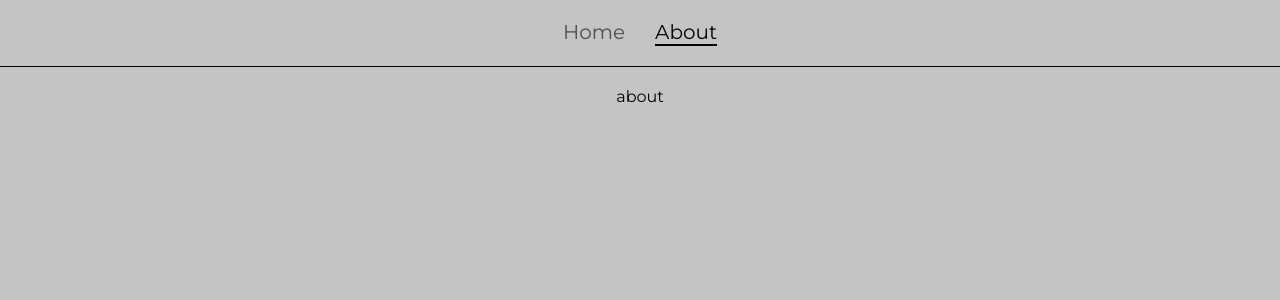
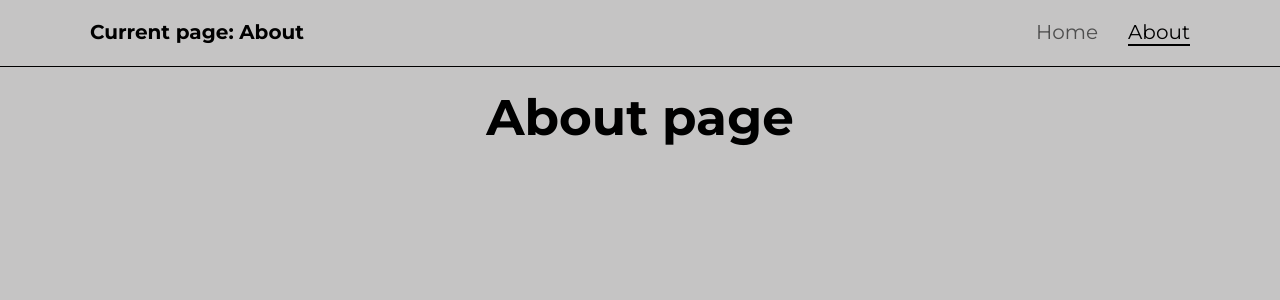
Before and after one commit to pedanmax/react-rss, a React (Vite) app in the folder react/: page /about in a window 1280 px wide. Shown: the top 300 px of the page. Built offline with nearby package versions, Linux system fonts and the light colour scheme.

Commit message:
feat:add name of current page to header

```diff
--- a/react/src/components/about/About.scss
+++ b/react/src/components/about/About.scss
@@ -1,4 +1,6 @@
 .about{
   text-align: center;
   padding: 20px 0;
+  font-size: 50px;
+  font-weight: 700;
 }
--- a/react/src/components/about/About.tsx
+++ b/react/src/components/about/About.tsx
@@ -3,7 +3,7 @@ import './About.scss';
 
 class About extends React.Component {
   render() {
-    return <div className='about'>about</div>;
+    return <div className='about'>About page</div>;
   }
 }
 
--- a/react/src/components/header/Header.scss
+++ b/react/src/components/header/Header.scss
@@ -3,10 +3,21 @@
   text-align: center;
   padding: 20px 0px;
   border-bottom: 1px solid #000;
+  &__container{
+    max-width: 1100px;
+    padding: 0 15px;
+    margin: 0 auto;
+    display: flex;
+    justify-content: space-between;
+  }
+  &__title{
+    font-weight: 700;
+  }
   &__navigation{
     display: flex;
     gap: 30px;
-    justify-content: center;
+    justify-content: flex-end;
+
   }
   &__item{
     color: #4e4e4e;
--- a/react/src/components/header/Header.tsx
+++ b/react/src/components/header/Header.tsx
@@ -2,18 +2,46 @@ import React from 'react';
 import { NavLink } from 'react-router-dom';
 import './Header.scss';
 
-class Header extends React.Component {
+class Header extends React.Component<Record<string, never>, { currentPage: string }> {
+  constructor(props: Record<string, never>) {
+    super(props);
+    this.state = {
+      currentPage: '',
+    };
+  }
   render() {
     return (
       <header className='header'>
+        <div className='header__container'>
+          <h2 className='header__title'>
+            Current page:
+            {window.location.pathname.slice(1) === ''
+              ? ' Home'
+              : window.location.pathname.slice(1) === 'about'
+              ? ' About'
+              : ' Not found'}
+          </h2>
           <nav className='header__navigation'>
-          <NavLink to='/' className='header__item'>
+            <NavLink
+              to='/'
+              className='header__item'
+              onClick={() => {
+                this.setState({ currentPage: window.location.pathname.slice(1) });
+              }}
+            >
               Home
             </NavLink>
-          <NavLink to='/about' className='header__item'>
+            <NavLink
+              to='/about'
+              className='header__item'
+              onClick={() => {
+                this.setState({ currentPage: window.location.pathname.slice(1) });
+              }}
+            >
               About
             </NavLink>
           </nav>
+        </div>
       </header>
     );
   }
--- a/react/src/components/notFound/NotFound.scss
+++ b/react/src/components/notFound/NotFound.scss
@@ -1,3 +1,6 @@
 .notfound{
   text-align: center;
+  margin-top: 20px;
+  font-size: 50px;
+  font-weight: 700;
 }
--- a/react/src/components/notFound/NotFound.tsx
+++ b/react/src/components/notFound/NotFound.tsx
@@ -3,7 +3,7 @@ import './NotFound.scss';
 
 class NotFound extends React.Component {
   render() {
-    return <div className='notfound'>NotFound</div>;
+    return <div className='notfound'>This page was not found!</div>;
   }
 }
 
```
Lines whose indentation alone changed are shown as unchanged.
